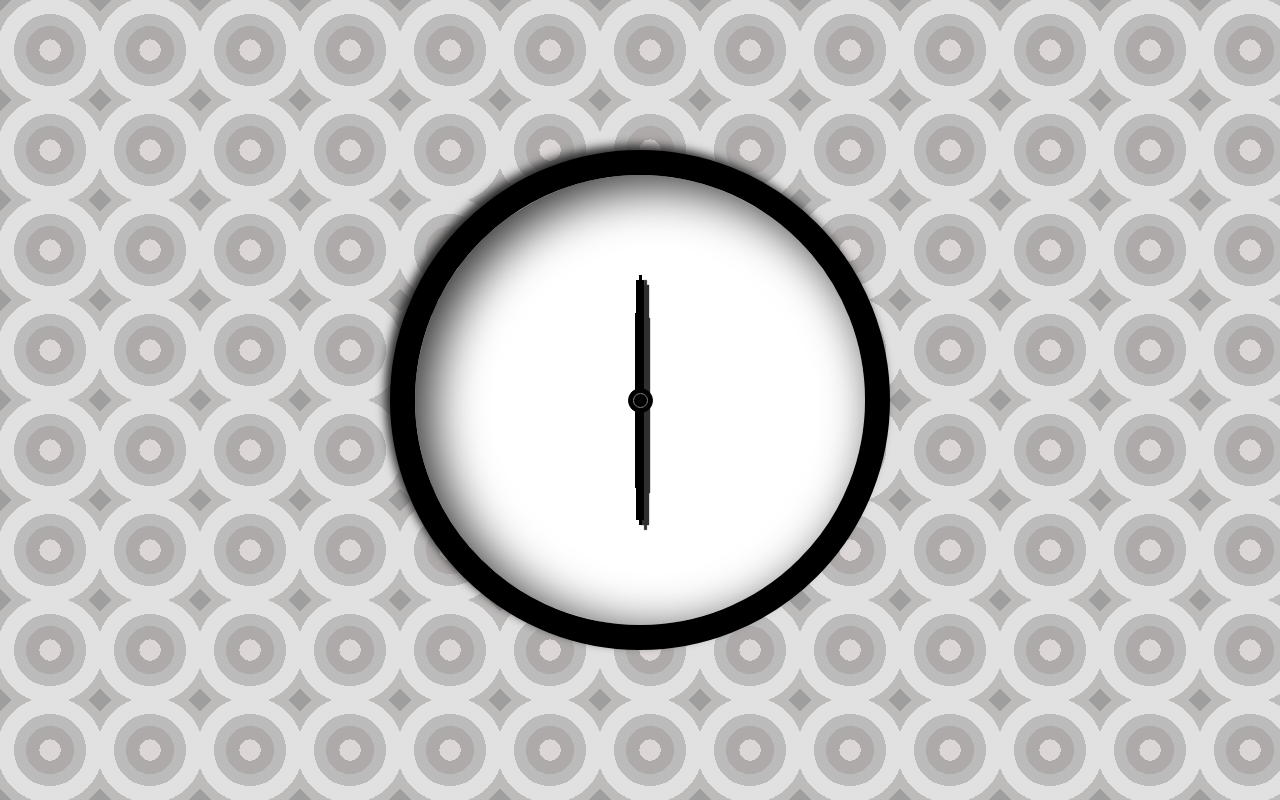
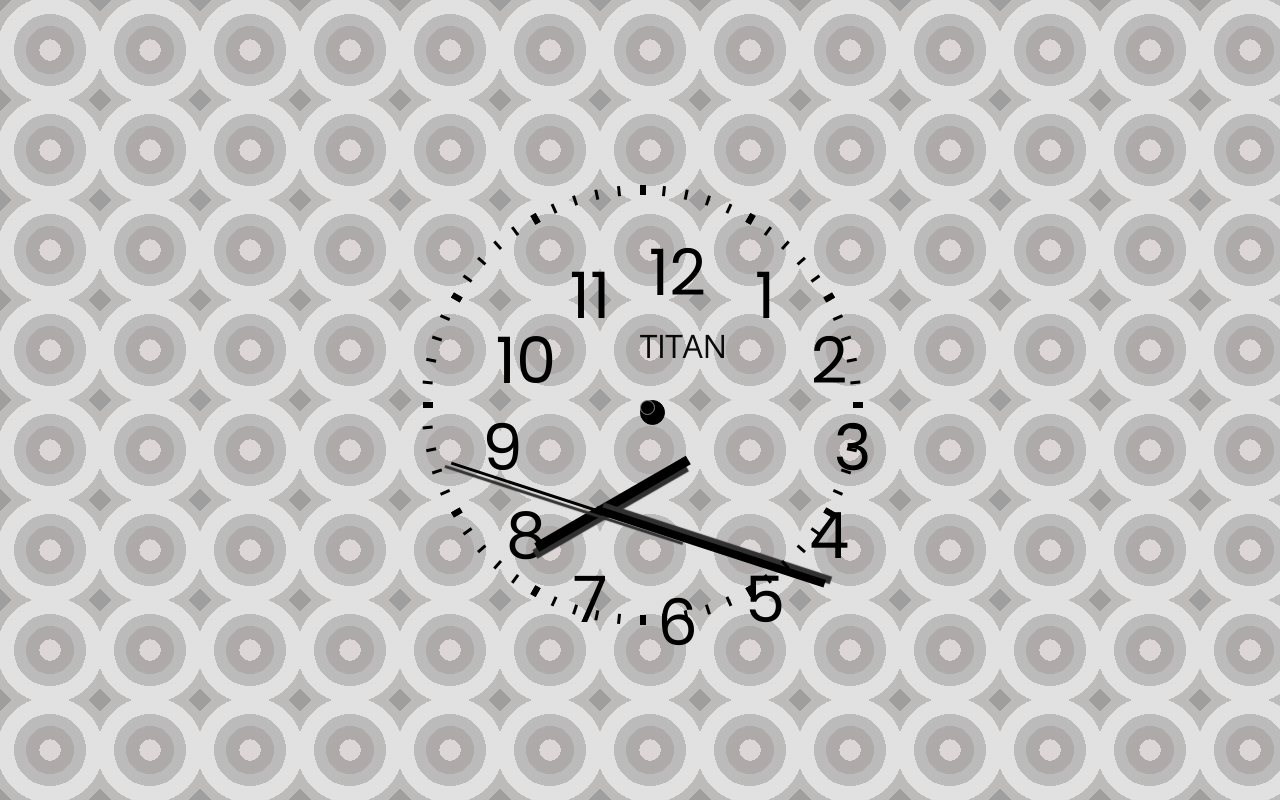
Before and after one commit to SaikiranPatil/clock, a plain HTML site: page index.html in a window 1280 px wide. Drawn offline with Linux system fonts and the light colour scheme.

Commit message:
Update index.html

```diff
--- a/index.html
+++ b/index.html
@@ -7,7 +7,6 @@
     <meta name="viewport" content="width=device-width, initial-scale=1.0">
     <title>Clock</title>
     <link rel="stylesheet" href="style.css">
-
     <link rel="preconnect" href="https://fonts.googleapis.com">
     <link rel="preconnect" href="https://fonts.gstatic.com" crossorigin>
     <link href="https://fonts.googleapis.com/css2?family=Poppins&display=swap" rel="stylesheet">
@@ -17,90 +16,8 @@
 </head>
 
 <body>
-
-    <div class="clock">
-        <div class="number" id="1"></div>
-        <div class="number" id="2"></div>
-        <div class="number" id="3"></div>
-        <div class="number" id="4"></div>
-        <div class="number" id="5"></div>
-        <div class="number" id="6"></div>
-        <div class="number" id="7"></div>
-        <div class="number" id="8"></div>
-        <div class="number" id="9"></div>
-        <div class="number" id="10"></div>
-        <div class="number" id="11"></div>
-        <div class="number" id="12"></div>
-        <div class="hand" id="h-hand"></div>
-        <div class="hand" id="m-hand"></div>
-        <div class="hand" id="s-hand"></div>
-        <div class="circle" id="circle1"></div>
-        <div class="circle" id="circle2"></div>
-        <div class="nametag">TITAN</div>
-        <div class="bar" id="bar1"></div>
-        <div class="bar" id="bar2"></div>
-        <div class="bar" id="bar3"></div>
-        <div class="bar" id="bar4"></div>
-        <div class="bar" id="bar5"></div>
-        <div class="bar" id="bar6"></div>
-        <div class="bar" id="bar7"></div>
-        <div class="bar" id="bar8"></div>
-        <div class="bar" id="bar9"></div>
-        <div class="bar" id="bar10"></div>
-        <div class="bar" id="bar11"></div>
-        <div class="bar" id="bar12"></div>
-        <div class="bar" id="bar13"></div>
-        <div class="bar" id="bar14"></div>
-        <div class="bar" id="bar15"></div>
-        <div class="bar" id="bar16"></div>
-        <div class="bar" id="bar17"></div>
-        <div class="bar" id="bar18"></div>
-        <div class="bar" id="bar19"></div>
-        <div class="bar" id="bar20"></div>
-        <div class="bar" id="bar21"></div>
-        <div class="bar" id="bar22"></div>
-        <div class="bar" id="bar23"></div>
-        <div class="bar" id="bar24"></div>
-        <div class="bar" id="bar25"></div>
-        <div class="bar" id="bar26"></div>
-        <div class="bar" id="bar27"></div>
-        <div class="bar" id="bar28"></div>
-        <div class="bar" id="bar29"></div>
-        <div class="bar" id="bar30"></div>
-        <div class="bar" id="bar31"></div>
-        <div class="bar" id="bar32"></div>
-        <div class="bar" id="bar33"></div>
-        <div class="bar" id="bar34"></div>
-        <div class="bar" id="bar35"></div>
-        <div class="bar" id="bar36"></div>
-        <div class="bar" id="bar37"></div>
-        <div class="bar" id="bar38"></div>
-        <div class="bar" id="bar39"></div>
-        <div class="bar" id="bar40"></div>
-        <div class="bar" id="bar41"></div>
-        <div class="bar" id="bar42"></div>
-        <div class="bar" id="bar43"></div>
-        <div class="bar" id="bar44"></div>
-        <div class="bar" id="bar45"></div>
-        <div class="bar" id="bar46"></div>
-        <div class="bar" id="bar47"></div>
-        <div class="bar" id="bar48"></div>
-        <div class="bar" id="bar49"></div>
-        <div class="bar" id="bar50"></div>
-        <div class="bar" id="bar51"></div>
-        <div class="bar" id="bar52"></div>
-        <div class="bar" id="bar53"></div>
-        <div class="bar" id="bar54"></div>
-        <div class="bar" id="bar55"></div>
-        <div class="bar" id="bar56"></div>
-        <div class="bar" id="bar57"></div>
-        <div class="bar" id="bar58"></div>
-        <div class="bar" id="bar59"></div>
-        <div class="bar" id="bar60"></div>
-    </div>
-
+    <div id="clock"></div>
     <script src="myscripts.js"></script>
-
 </body>
 
 </html>
```
